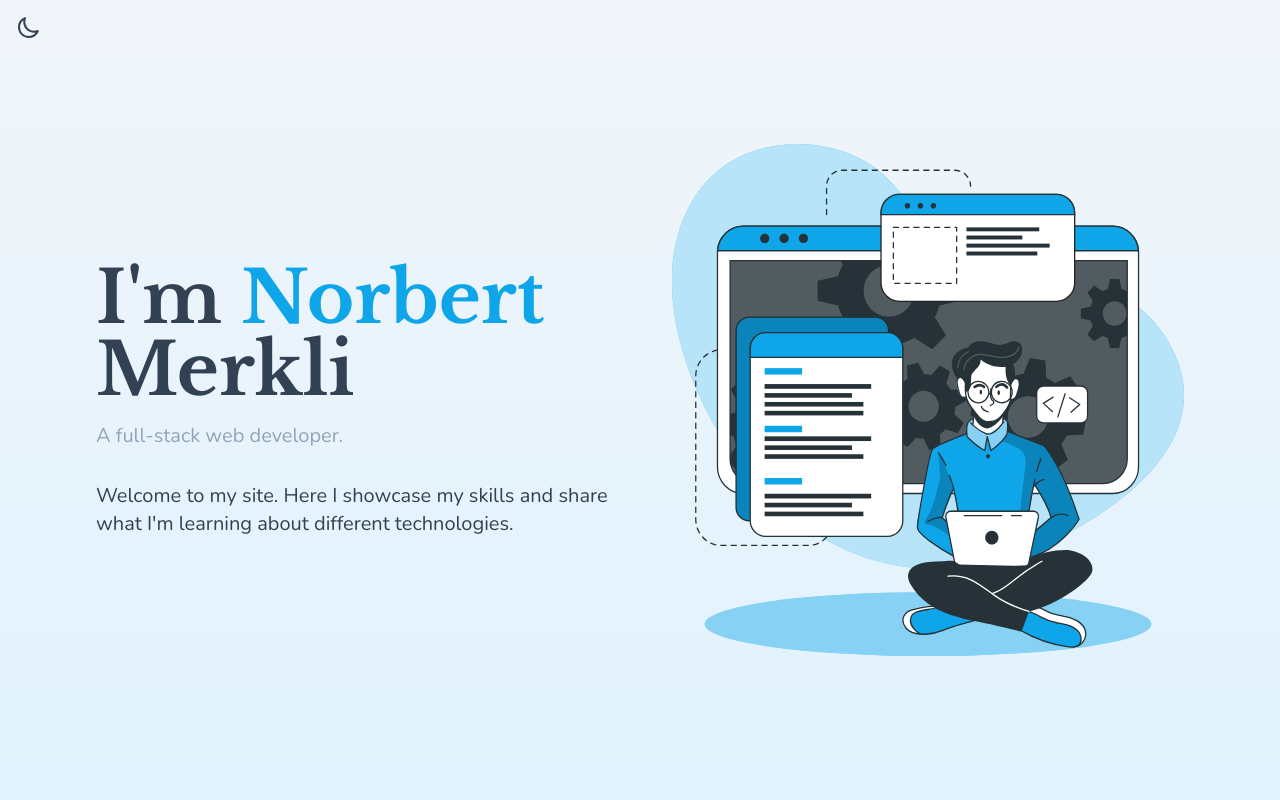
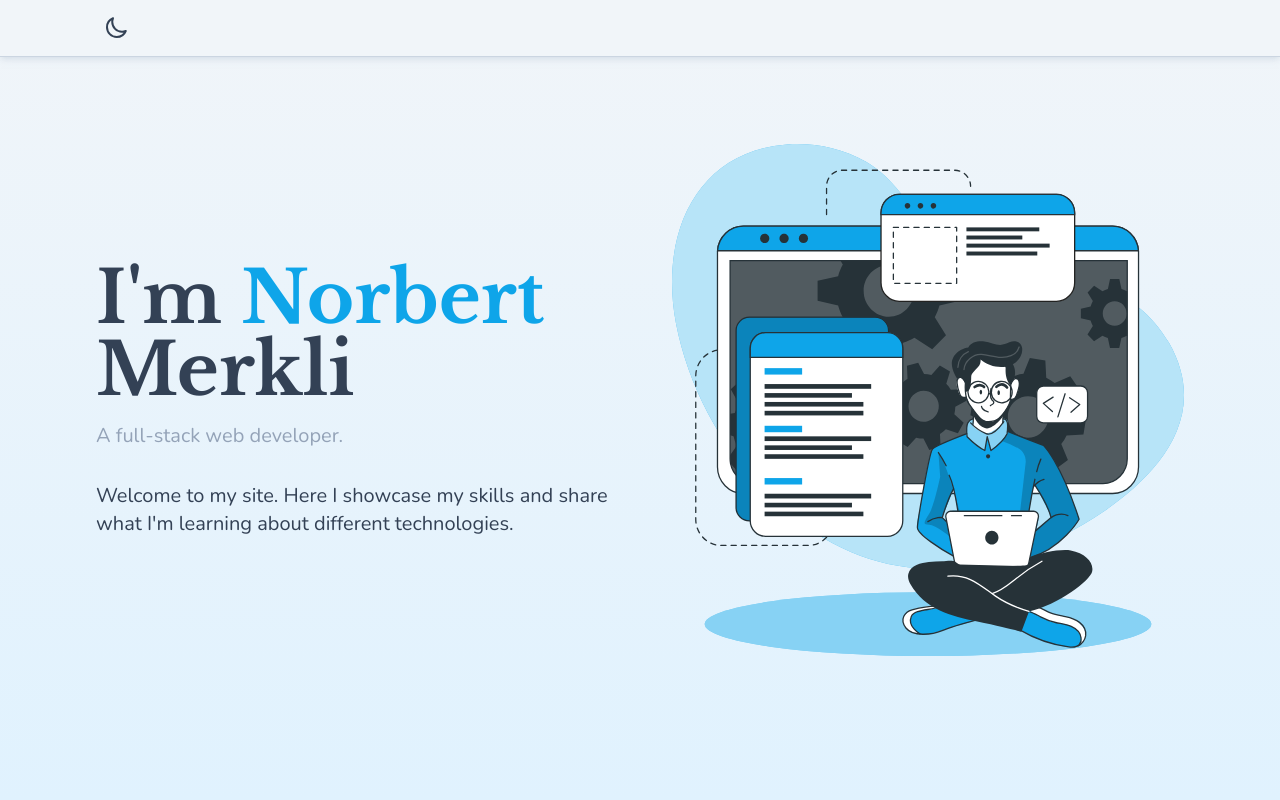
Before and after one commit to NorbertMerkli/norbertmerkli.dev, a Next.js app: page / in a window 1280 px wide. Shown: the top 800 px of the page. Built offline with nearby package versions, Linux system fonts and the light colour scheme.

Commit message:
Make the navbar design more cohesive with the page

```diff
--- a/src/app/page.tsx
+++ b/src/app/page.tsx
@@ -9,7 +9,7 @@ import { IconLink } from "@components/svg";
 export default function Home() {
   return (
     <>
-      <header className="safe-area flex h-screen flex-col gap-8 py-14 lg:flex-row lg:gap-16">
+      <header className="safe-area flex h-screen flex-col gap-8 py-20 lg:flex-row lg:gap-16">
         <section className="flex-none self-center text-center lg:flex-1">
           <h1 className="font-serif text-6xl sm:text-7xl lg:text-left">
             I&apos;m <span className="text-primary">Norbert</span> Merkli
@@ -22,7 +22,7 @@ export default function Home() {
             I&apos;m learning about different technologies.
           </p>
         </section>
-        <div className="relative flex-1">
+        <div className="relative z-0 flex-1">
           <Image
             fill={true}
             src={heroIllustration}
--- a/src/components/Navbar.tsx
+++ b/src/components/Navbar.tsx
@@ -1,7 +1,9 @@
 import { ThemeSwitch } from "@components/ThemeSwitch";
 
 export const Navbar = () => (
-  <nav className="fixed top-0 flex h-14 w-full flex-row items-center justify-between px-2">
-    <ThemeSwitch />
-  </nav>
+  <div className="fixed top-0 z-50 w-full border-b border-lightgray bg-gradient-end-light px-2 shadow-md shadow-lightgray/50 dark:border-gradient-start-dark dark:bg-gradient-end-dark dark:shadow-gradient-start-dark/50">
+    <nav className="safe-area flex h-14 flex-row items-center justify-between">
+      <ThemeSwitch />
+    </nav>
+  </div>
 );
```
